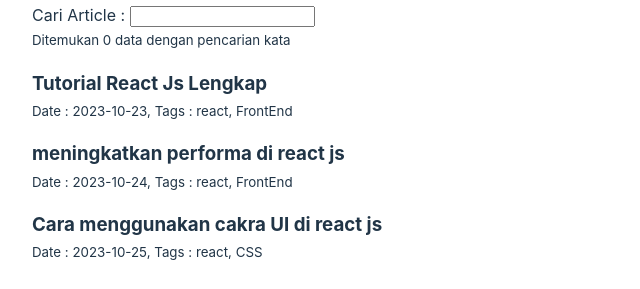
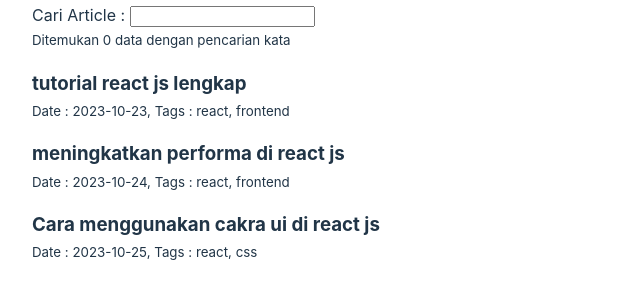
Before and after one commit to MuhammadYusufAG/react-fundamental, a React (Vite) app: page / in a window 1280 px wide. Shown: the part 154-443 px from the top of the page, without its empty margins (0-640 px from the left). Built offline with nearby package versions, Linux system fonts and the light colour scheme.

Commit message:
fix : filter search and Create Search.jsx

```diff
--- /dev/null
+++ b/src/components/Search.jsx
@@ -0,0 +1,20 @@
+import { useState } from "react";
+
+function Search(props){
+    const [search, setSearch] = useState("");
+
+    const onSearchChange = (event) =>{
+        setSearch(event.target.value);
+        props.onSearchChange(event.target.value);
+    }
+
+    return(
+        <>
+        <div>Cari Article : <input onChange={onSearchChange}></input>{" "}
+        </div>
+        <small>Ditemukan 0 data dengan pencarian kata {search}</small>
+        </>
+    )
+}
+
+export default Search;
--- a/src/pages/index.jsx
+++ b/src/pages/index.jsx
@@ -1,21 +1,21 @@
 import { useState } from "react";
 import Article from "../components/Article";
-import posts from "../posts.json";
+import postsData from "../posts.json";
+import Search from "../components/Search";
 
 function Homepage(){
-    const [search, setSearch] = useState("");
-
-    const changeSearch = (event) => {
-        setSearch(event.target.value);
-    }
+    const [posts,setPosts] = useState(postsData)
+    const onSearchChange = (value) =>{
+        console.log(value);
+        const filteredPosts = postsData.filter(item => item.title.includes(value));
+        setPosts(filteredPosts);
+    };
     return(
         <>
         <h1>Simple blog</h1>
-        <div>Cari Article : <input onChange={changeSearch}></input>{" "}
-        </div>
-        <small>Ditemukan 0 data dengan pencarian kata {search}</small>
-        {posts.map(({title, tags, date},index) => (
-            <Article {...{title, tags, date}} key={index}/>
+        <Search onSearchChange={onSearchChange}/>
+        {posts.map((props,index) => (
+            <Article {...props} key={index}/>
         ))}
         </>
     )
--- a/src/posts.json
+++ b/src/posts.json
@@ -1,17 +1,17 @@
 [
     {
-        "title" : "Tutorial React Js Lengkap",
-        "tags": ["react","FrontEnd"],
+        "title" : "tutorial react js lengkap",
+        "tags": ["react","frontend"],
         "date":"2023-10-23"
     },
     {
         "title" : "meningkatkan performa di react js",
-        "tags": ["react","FrontEnd"],
+        "tags": ["react","frontend"],
         "date":"2023-10-24"
     },
     {
-        "title" : "Cara menggunakan cakra UI di react js",
-        "tags": ["react","CSS"],
+        "title" : "Cara menggunakan cakra ui di react js",
+        "tags": ["react","css"],
         "date":"2023-10-25"
     }
 
```
